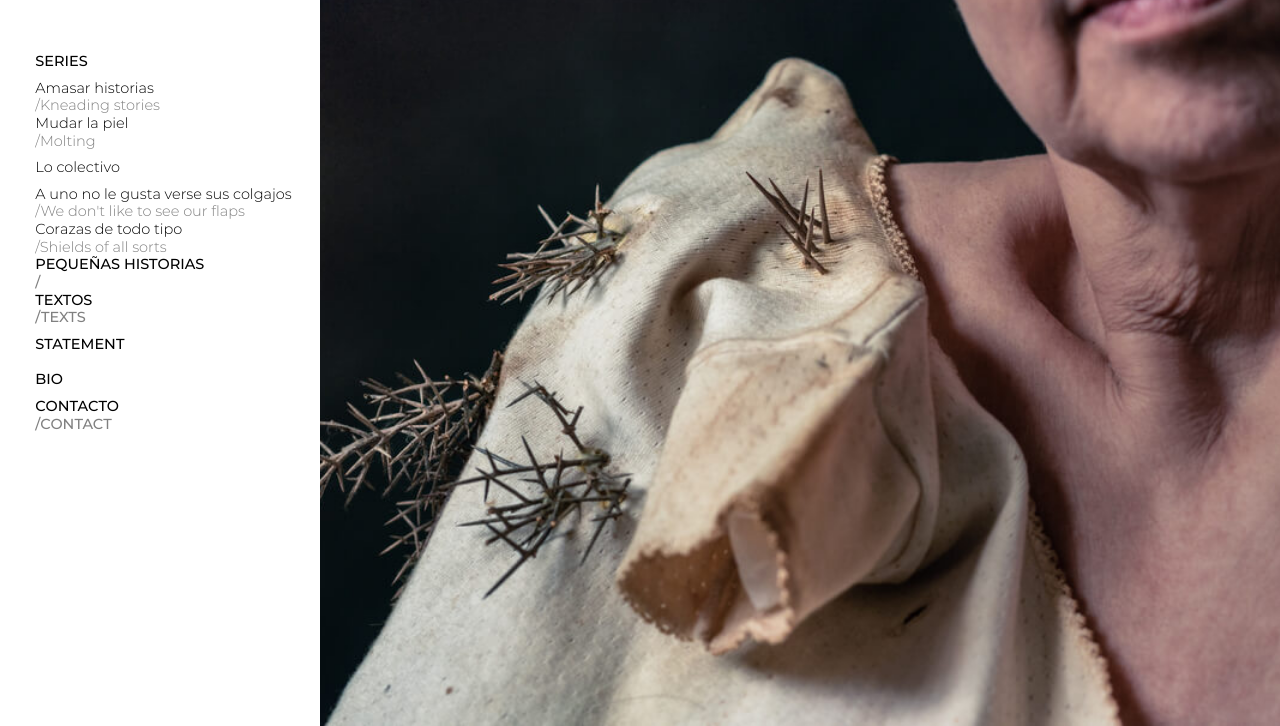
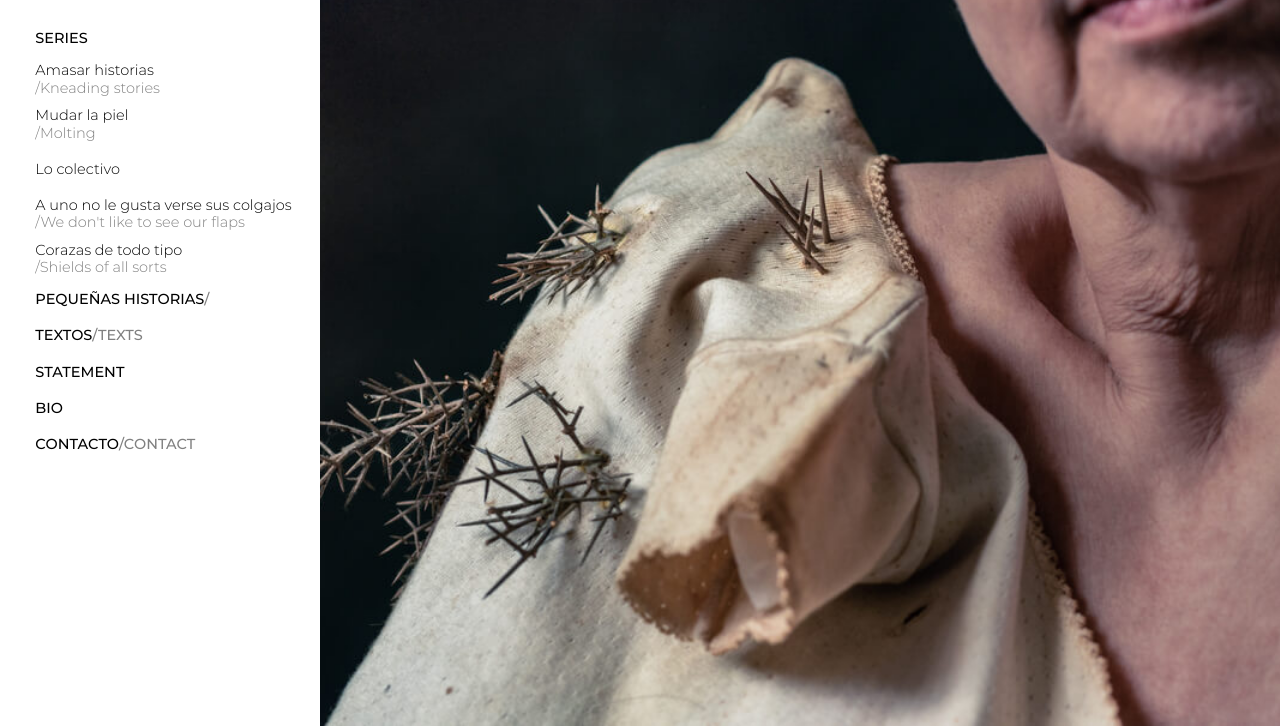
Before and after one commit to rizoma-dg/silvinadelascarreras, a plain HTML site: page index.html in a window 1280 px wide. Shown: the part 74-800 px from the top of the page. Drawn offline with nearby package versions, Linux system fonts and the light colour scheme.

Commit message:
Ajustes menú

```diff
--- a/css/estilos.css
+++ b/css/estilos.css
@@ -295,10 +295,22 @@ li.item-menu.item-series {
     display: flex;
     flex-direction: column;
     width: 100%;
-    justify-content: space-around;
-    height: 2.4375rem;
+    justify-content: center;
+    height: 3.1rem;
     box-sizing: border-box;
     line-height: 1em;
+}
+
+li.item-menu a.corto,
+li.item-menu.item-series {
+	flex-direction: row;
+	justify-content: flex-start;
+	align-items: center;
+	height: 2.5rem;
+}
+
+li.item-menu a span {
+    margin: 0.11rem 0;
 }
 
 li.item-menu a{
--- a/index.html
+++ b/index.html
@@ -18,7 +18,7 @@
   <div class="row row-full">
     <div class="col col-25 col-menu m-col-100">
       <a href="/"><div class="titulo pl-1">Silvina de las <br><span class="titulo-grande">Carreras</span></div></a>
-      <nav class="menu-principal mt-2 m-pb-3">
+      <nav class="menu-principal mt-1 m-pb-3">
         <ul class="lista-menu pl-1 pr-1">
           <li class="item-menu primario pl-05 item-series">Series</li>
           <li class="item-menu secundario"><a class="pl-05" href="/amasar-historias.html"><span>Amasar historias</span><span class="texto-claro">/Kneading stories</span></a></li>
@@ -26,11 +26,11 @@
           <li class="item-menu secundario"><a class="pl-05" href="/lo-colectivo.html">Lo colectivo</a></li>
           <li class="item-menu secundario"><a class="pl-05" href="/a-uno-no-le-gusta-verse-sus-colgajos.html"><span>A uno no le gusta verse sus colgajos</span><span class="texto-claro">/We don't like to see our flaps</span></a></li>
           <li class="item-menu secundario"><a class="pl-05" href="/corazas-de-todo-tipo.html"><span>Corazas de todo tipo</span><span class="texto-claro">/Shields of all sorts</span></a></li>
-          <li class="item-menu primario"><a class="pl-05" href="/pequenas-historias.html"><span>Pequeñas historias</span><span class="texto-claro">/</span></a></li>
-          <li class="item-menu primario"><a class="pl-05" href="/textos.html"><span>Textos</span><span class="texto-claro">/Texts</span></a></li>
-          <li class="item-menu primario"><a class="pl-05" href="/statement.html">Statement</a></li>
-          <li class="item-menu primario"><a class="pl-05" href="/bio.html">Bio</a></li>
-          <li class="item-menu primario"><a class="pl-05" href="/contacto.html"><span>Contacto</span><span class="texto-claro">/Contact</span></a></li>
+          <li class="item-menu primario"><a class="pl-05 corto" href="/pequenas-historias.html"><span>Pequeñas historias</span><span class="texto-claro">/</span></a></li>
+          <li class="item-menu primario"><a class="pl-05 corto" href="/textos.html"><span>Textos</span><span class="texto-claro">/Texts</span></a></li>
+          <li class="item-menu primario"><a class="pl-05 corto" href="/statement.html">Statement</a></li>
+          <li class="item-menu primario"><a class="pl-05 corto" href="/bio.html">Bio</a></li>
+          <li class="item-menu primario"><a class="pl-05 corto" href="/contacto.html"><span>Contacto</span><span class="texto-claro">/Contact</span></a></li>
         </ul>
       </nav>
     </div>
```
